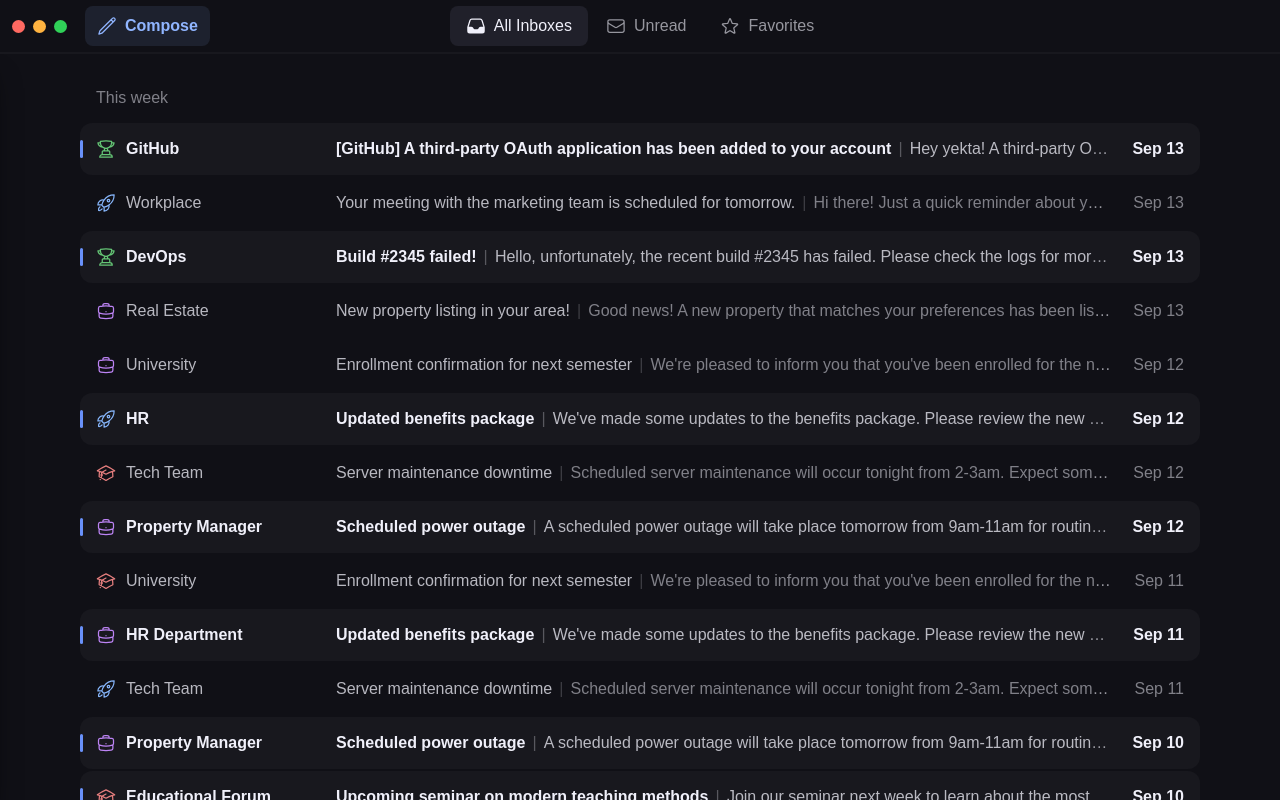
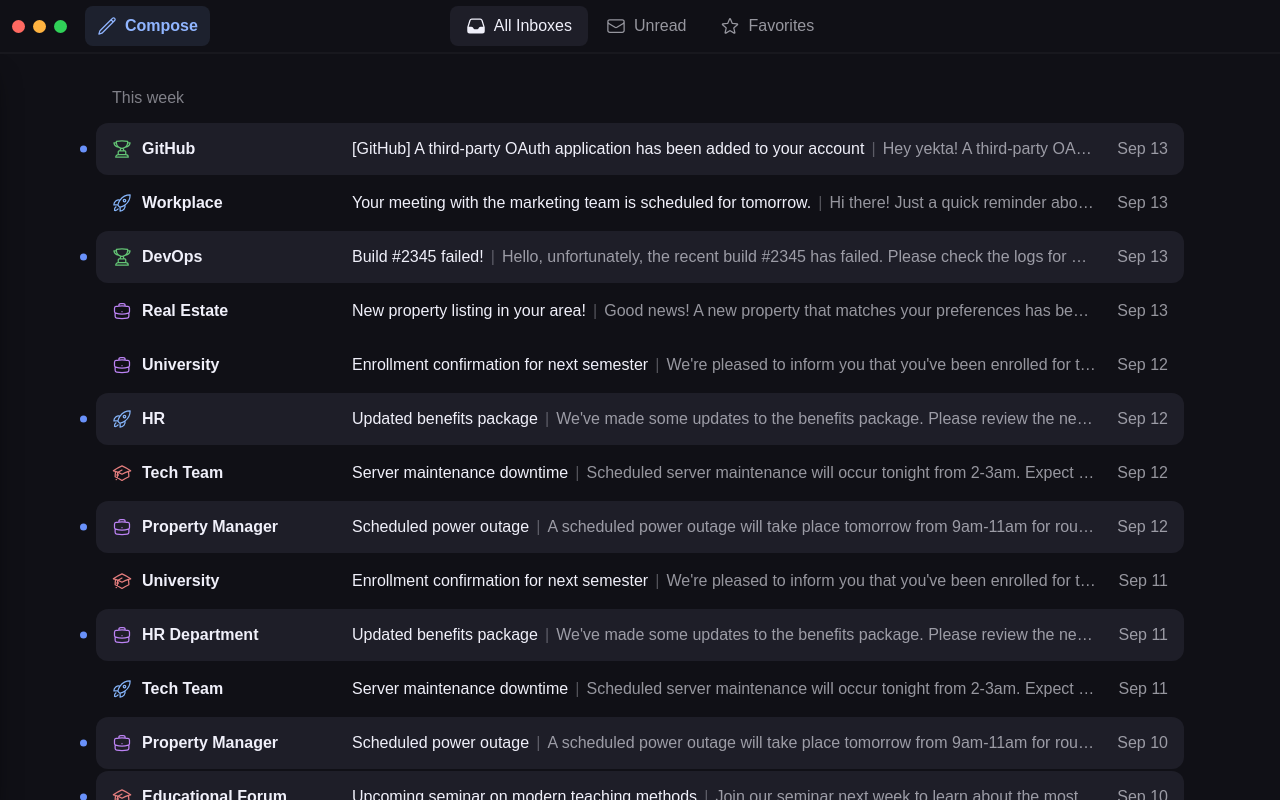
Before and after one commit to yekta/unseal, a Next.js app: page / in a window 1280 px wide. Built offline with nearby package versions, Linux system fonts and the light colour scheme.

Commit message:
Unread style changes

```diff
--- a/src/app/account/[accountId]/inbox/[emailId]/page.tsx
+++ b/src/app/account/[accountId]/inbox/[emailId]/page.tsx
@@ -32,7 +32,7 @@ export default function Page({ params }: TAccountInboxProps) {
             href={from}
             className="flex-1 min-w-[4rem] min-h-full cursor-default"
           />
-          <div className="w-full max-w-6xl flex md:px-4 flex-col relative pt-8 pb-24">
+          <div className="w-full max-w-6xl flex md:px-8 flex-col relative pt-8 pb-24">
             <div className="w-full bg-c-bg-secondary flex flex-col py-6 px-10 rounded-xl">
               <h1 className="w-full font-bold text-3xl">{email?.title}</h1>
               <p className="mt-2">{email?.body}</p>
--- a/src/app/inbox/[emailId]/page.tsx
+++ b/src/app/inbox/[emailId]/page.tsx
@@ -26,7 +26,7 @@ export default function Page({ params }: { params: { emailId: string } }) {
             href={from}
             className="flex-1 min-w-[4rem] min-h-full cursor-default"
           />
-          <div className="w-full max-w-6xl flex md:px-4 flex-col relative pt-8 pb-24">
+          <div className="w-full max-w-6xl flex md:px-8 flex-col relative pt-8 pb-24">
             <div className="w-full bg-c-bg-secondary flex flex-col py-6 px-10 rounded-xl">
               <h1 className="w-full font-bold text-3xl">{email?.title}</h1>
               <p className="mt-2">{email?.body}</p>
--- a/src/components/Compose/parts/BubbleMenuCompose.tsx
+++ b/src/components/Compose/parts/BubbleMenuCompose.tsx
@@ -98,7 +98,7 @@ export default function BubbleMenuCompose({ editor }: { editor: Editor }) {
             isActive={editor.isActive("heading", { level: 2 })}
           />
         </div>
-        {editor.getAttributes("link").href && (
+        {editor.isActive("link") && editor.getAttributes("link").href && (
           <a
             href={editor.getAttributes("link").href}
             target="_blank"
--- a/src/components/EmailLine/EmailLine.tsx
+++ b/src/components/EmailLine/EmailLine.tsx
@@ -29,11 +29,11 @@ export function EmailLine({
     >
       <div className="w-full flex flex-row items-center md:py-px">
         <div
-          className={`flex flex-col flex-1 md:flex-row md:items-center md:justify-between px-4 py-3.5
-          group-hover:bg-c-bg-highlight relative ${
-            !isRead ? "bg-c-bg-secondary" : ""
+          className={`w-full flex flex-col md:flex-row md:items-center md:justify-between px-4 py-3.5
+          group-hover:bg-c-bg-highlight-hover relative ${
+            !isRead ? "bg-c-bg-highlight" : ""
           }
-          overflow-hidden md:rounded-xl z-0`}
+          md:rounded-xl z-0`}
         >
           <div className="w-full md:w-60 flex items-center gap-2 md:gap-2.5">
             <NotificationDot isRead={isRead} />
@@ -43,60 +43,37 @@ export function EmailLine({
             ></EmailIcon>
             <p
               className={`flex-1 whitespace-nowrap overflow-hidden overflow-ellipsis text-base
-              ${isRead ? "font-normal text-c-on-bg/75" : "font-semibold"}`}
+              font-semibold`}
             >
               {sender}
             </p>
             <p
-              className={`md:hidden w-16 text-right text-base ${
-                isRead
-                  ? "text-c-on-bg/50 font-normal"
-                  : "text-c-on-bg font-semibold"
-              }`}
+              className={`md:hidden w-16 text-right text-base text-c-on-bg/60`}
             >
               {getRelativeDate(date)}
             </p>
           </div>
           {/* Desktop */}
           <p className="hidden md:block whitespace-nowrap flex-1 overflow-hidden overflow-ellipsis text-c-on-bg/60 text-base">
-            <span
-              className={`text-c-on-bg ${
-                isRead ? "text-c-on-bg/75" : "font-semibold"
-              }`}
-            >
-              {title}
-            </span>
-            <span
-              className={`${
-                isRead ? "text-c-on-bg/20" : "text-c-on-bg/30"
-              } px-0.3ch`}
-            >
-              {" "}
-              |{" "}
-            </span>
-            <span
-              className={`${isRead ? "text-c-on-bg/50" : "text-c-on-bg/75"}`}
-            >
-              {body}
-            </span>
+            <span className={`text-c-on-bg font-medium`}>{title}</span>
+            <span className={`text-c-on-bg/30 px-0.3ch`}> | </span>
+            <span className={`text-c-on-bg/60`}>{body}</span>
           </p>
           <p
-            className={`hidden md:block w-18 text-right text-base ${
-              isRead ? "text-c-on-bg/50" : "text-c-on-bg font-semibold"
-            }`}
+            className={`hidden md:block w-18 text-right text-base text-c-on-bg/60`}
           >
             {getRelativeDate(date)}
           </p>
           {/* Mobile */}
           <p
-            className={`md:hidden w-full whitespace-nowrap overflow-hidden overflow-ellipsis text-c-on-bg mt-1 text-base
-            ${isRead ? "font-normal text-c-on-bg/75" : "font-semibold"}`}
+            className={`md:hidden w-full whitespace-nowrap overflow-hidden overflow-ellipsis mt-1 text-base
+            text-c-on-bg font-medium`}
           >
             {title}
           </p>
           <p
             className={`md:hidden w-full whitespace-nowrap overflow-hidden overflow-ellipsis mt-1 text-base
-            ${isRead ? "text-c-on-bg/50" : "text-c-on-bg/75"}`}
+            text-c-on-bg/60`}
           >
             {body}
           </p>
@@ -114,7 +91,7 @@ const NotificationDot = ({
   className?: string;
 }) => (
   <div
-    className={`w-1.75 h-1.75 md:w-3px md:h-4.5 md:absolute md:left-0 md:top-1/2 transform md:-translate-y-1/2
+    className={`w-1.75 h-1.75 md:absolute md:-left-4 md:top-1/2 transform md:-translate-y-1/2
     rounded-full flex-shrink-0 ${
       isRead ? "bg-c-notification/0 hidden" : "bg-c-notification"
     } ${className ?? ""}`}
--- a/src/components/EmailList.tsx
+++ b/src/components/EmailList.tsx
@@ -93,7 +93,7 @@ export default function EmailList({
       className="w-full flex-1 flex justify-center pb-24 overflow-auto"
     >
       {isInitialLoading ? (
-        <div className="w-full max-w-6xl flex flex-col md:px-4 animate-pulse-placeholder">
+        <div className="w-full max-w-6xl flex flex-col md:px-8 animate-pulse-placeholder">
           {placeholders.map((p, i) =>
             typeof p === "string" ? (
               <div className="w-full flex justify-start px-4 pt-8 pb-3">
@@ -113,7 +113,7 @@ export default function EmailList({
             width: "100%",
             position: "relative",
           }}
-          className="w-full max-w-6xl flex flex-col md:px-4"
+          className="w-full max-w-6xl flex flex-col"
         >
           {rowVirtualizer.getVirtualItems().map((virtualRow) => {
             const isLoaderRow = virtualRow.index > rows.length - 1;
@@ -130,6 +130,7 @@ export default function EmailList({
                   width: "100%",
                   transform: `translateY(${virtualRow.start}px)`,
                 }}
+                className="md:px-8"
               >
                 {(() => {
                   if (isLoaderRow && !hasNextPage) {
@@ -148,13 +149,13 @@ export default function EmailList({
                   }
                   if (typeof emailOrLabel === "string") {
                     return (
-                      <div className="w-full px-4 md:px-8 text-c-on-bg/50 pt-8 pb-3">
+                      <div className="w-full px-4 text-c-on-bg/50 pt-8 pb-3">
                         {emailOrLabel}
                       </div>
                     );
                   }
                   return (
-                    <div className="w-full md:px-4">
+                    <div className="w-full">
                       <EmailLine {...emailOrLabel} />
                     </div>
                   );
--- a/src/components/navigation/Navbar.tsx
+++ b/src/components/navigation/Navbar.tsx
@@ -144,7 +144,7 @@ export default function Navbar() {
                       }}
                       className={`absolute bottom-0 left-0 h-full rounded-lg -z-10 pointer-events-none ${
                         navbarItemAreaHovered
-                          ? "bg-c-bg-highlight-secondary"
+                          ? "bg-c-bg-highlight-hover"
                           : "bg-c-bg-highlight"
                       }`}
                       layoutId="navbar-highlight"
--- a/src/components/navigation/Sidebar.tsx
+++ b/src/components/navigation/Sidebar.tsx
@@ -26,7 +26,7 @@ function LinkLine({
     >
       <div
         className={`w-full flex flex-row items-center px-3 py-2.5 rounded-lg
-          group-hover/link:bg-c-bg-highlight-secondary gap-2 ${
+          group-hover/link:bg-c-bg-highlight-hover gap-2 ${
             isActive ? "bg-c-bg-highlight" : ""
           }`}
       >
--- a/src/css/globals.css
+++ b/src/css/globals.css
@@ -6,8 +6,9 @@
   --c-bg-secondary: 24 24 30;
   --c-bg-tertiary: 32 32 42;
   --c-bg-quaternary: 40 40 50;
-  --c-bg-highlight: 32 32 42;
-  --c-bg-highlight-secondary: 40 40 50;
+  --c-bg-highlight: 30 30 40;
+  --c-bg-highlight-hover: 38 38 48;
+  --c-bg-unread: 16 16 30;
   --c-primary: 144 181 255;
   --c-barrier: 16 16 22;
   --c-shadow: 0 0 6;
--- a/tailwind.config.ts
+++ b/tailwind.config.ts
@@ -28,8 +28,9 @@ const config: Config = {
         "c-bg-tertiary": "rgb(var(--c-bg-tertiary)/<alpha-value>)",
         "c-bg-quaternary": "rgb(var(--c-bg-quaternary)/<alpha-value>)",
         "c-bg-highlight": "rgb(var(--c-bg-highlight)/<alpha-value>)",
-        "c-bg-highlight-secondary":
-          "rgb(var(--c-bg-highlight-secondary)/<alpha-value>)",
+        "c-bg-highlight-hover":
+          "rgb(var(--c-bg-highlight-hover)/<alpha-value>)",
+        "c-bg-unread": "rgb(var(--c-bg-unread)/<alpha-value>)",
         "c-on-bg": "rgb(var(--c-on-bg)/<alpha-value>)",
         "c-primary": "rgb(var(--c-primary)/<alpha-value>)",
         "c-barrier": "rgb(var(--c-barrier)/<alpha-value>)",
```
